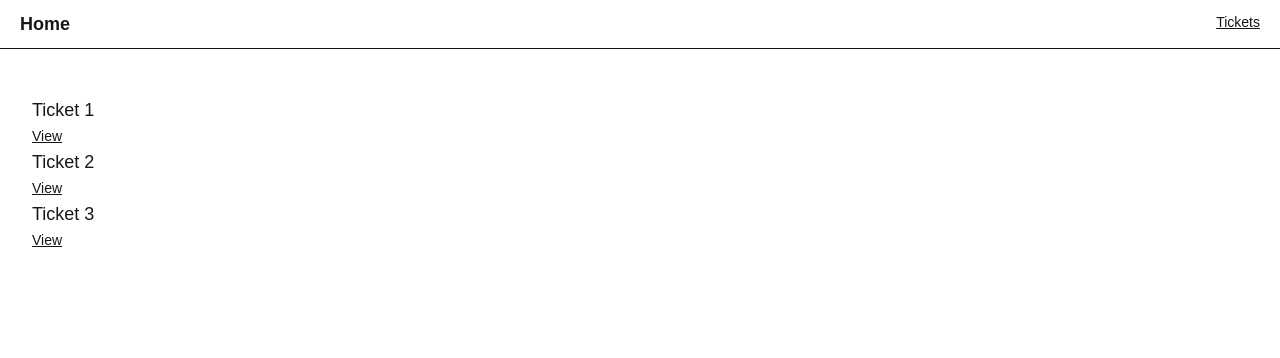
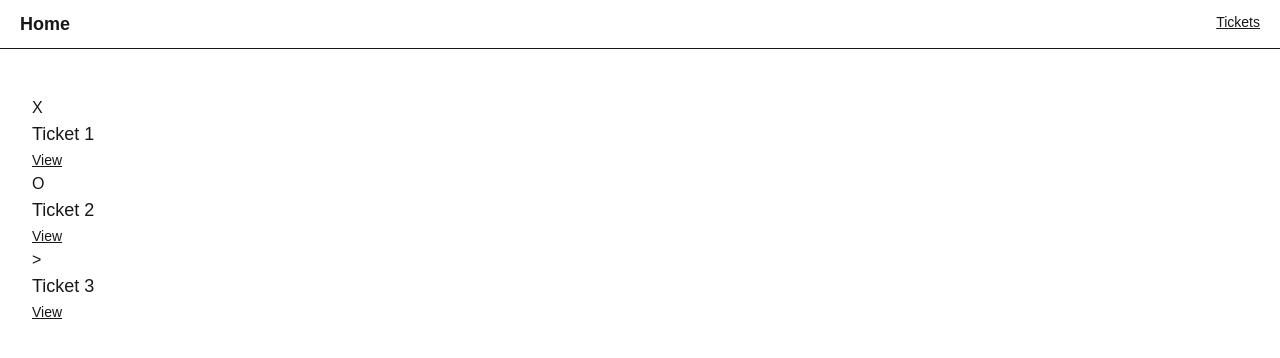
Before and after one commit to codeGoCodeNot/Project-Ticket-System, a Next.js app: page /tickets in a window 1280 px wide. Shown: the top 358 px of the page. Built offline with nearby package versions, Linux system fonts and the light colour scheme.

Commit message:
added const assertion in temporary data to avoid error inference in TICKET_ICONS

```diff
--- a/src/app/tickets/page.tsx
+++ b/src/app/tickets/page.tsx
@@ -1,6 +1,12 @@
 import { initialTickets } from "@/data";
 import { ticketPath } from "@/path";
 import Link from "next/link";
+
+const TICKET_ICONS = {
+  OPEN: "O",
+  DONE: "X",
+  IN_PROGRESS: ">",
+};
 
 // This is a tickets page
 const TicketsPage = () => {
@@ -9,6 +15,7 @@ const TicketsPage = () => {
       <h2>
         {initialTickets.map((ticket) => (
           <div key={ticket.id}>
+            <div>{TICKET_ICONS[ticket.status]}</div>
             <h2 className="text-lg">{ticket.title}</h2>
             <Link href={ticketPath(ticket.id)} className="text-sm underline">
               View
--- a/src/data.ts
+++ b/src/data.ts
@@ -18,4 +18,4 @@ export const initialTickets = [
     content: "This is the third ticket",
     status: "IN_PROGRESS",
   },
-];
+] as const;
```
